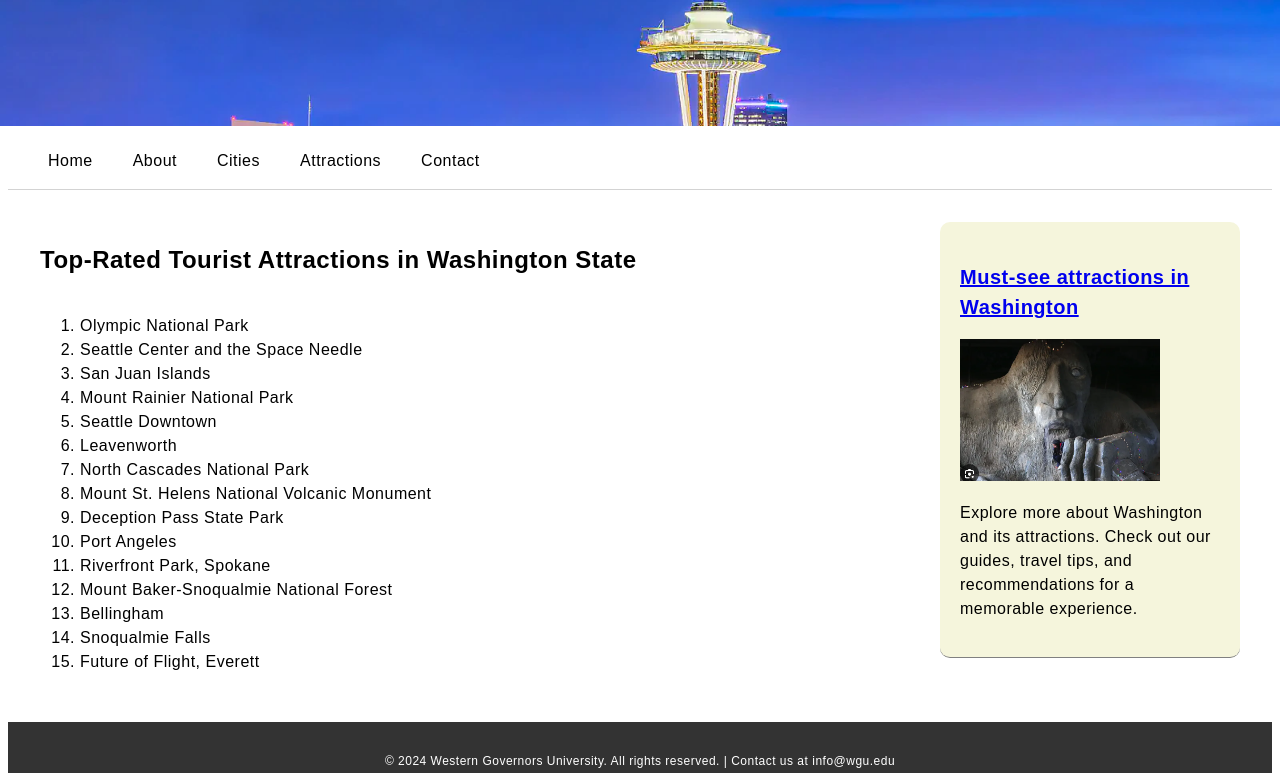
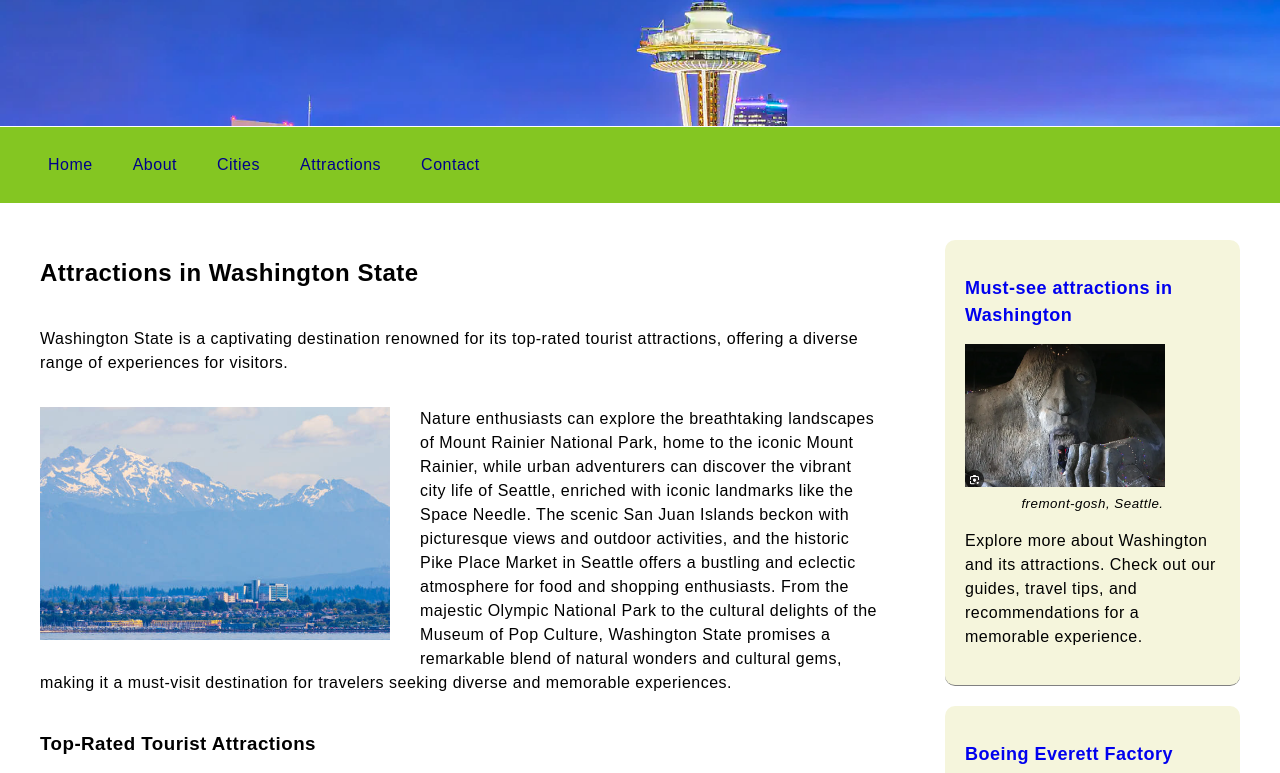
Before and after one commit to studiomy182/Web-Project-D277, a plain HTML site: page attractions.html in a window 1280 px wide. Shown: the part 166-939 px from the top of the page. Drawn offline with Linux system fonts and the light colour scheme.

Commit message:
fix bugs

```diff
--- a/attractions.html
+++ b/attractions.html
@@ -27,7 +27,25 @@
 
     <div class="container">
         <section id="main-content">
-            <h2>Top-Rated Tourist Attractions in Washington State</h2>
+            <h2>Attractions in Washington State</h2>
+            <p>
+                Washington State is a captivating destination renowned for its top-rated tourist attractions, offering a
+                diverse range of experiences for visitors.
+            </p>
+            <p> <img src="img/everett-scene.jpeg" width="250px" alt="everett-scene"
+                    style="width:350px;margin-right:30px; margin-bottom: 10px; float: left;">
+                Nature enthusiasts can explore the breathtaking landscapes of Mount Rainier National Park, home to the
+                iconic Mount Rainier, while urban adventurers can discover the vibrant city life of Seattle, enriched
+                with iconic landmarks like the Space Needle. The scenic San Juan Islands beckon with picturesque views
+                and outdoor activities, and the historic Pike Place Market in Seattle offers a bustling and eclectic
+                atmosphere for food and shopping enthusiasts. From the majestic Olympic National Park to the cultural
+                delights of the Museum of Pop Culture, Washington State promises a remarkable blend of natural wonders
+                and cultural gems, making it a must-visit destination for travelers seeking diverse and memorable
+                experiences.
+            </p>
+
+            <div>
+                <h3>Top-Rated Tourist Attractions</h3>
                 <ol>
                     <li>Olympic National Park</li>
                     <li>Seattle Center and the Space Needle</li>
@@ -45,6 +63,8 @@
                     <li>Snoqualmie Falls</li>
                     <li>Future of Flight, Everett</li>
                 </ol>
+            </div>
+
 
         </section>
 
@@ -52,9 +72,21 @@
             <div class="additional-info">
                 <h2><a href="https://www.lonelyplanet.com/usa/pacific-northwest/washington/attractions"
                         target="_blank">Must-see attractions in Washington</a></h2>
-                <img src="img/fremont-gost.png" alt="fremont-gost" class="featured-image">
+                <img src="img/fremont-gost.png" alt="fremont-gost" width="200">
+                <figcaption>fremont-gosh, Seattle.</figcaption>
+
+
                 <p>Explore more about Washington and its attractions. Check out our guides, travel tips, and
                     recommendations for a memorable experience.</p>
+            </div>
+            <div class="additional-info">
+                <h2><a href="https://en.wikipedia.org/wiki/Boeing_Everett_Factory" target="_blank">Boeing Everett
+                        Factory</a></h2>
+                <img src="img/boeing-factory.png" alt="fremont-gost" width="200">
+                <figcaption>Boeing factory, Everett</figcaption>
+                <p>The Boeing Everett Factory is an airplane assembly facility built by Boeing in Everett, Washington,
+                    United States. <a href="https://en.wikipedia.org/wiki/Boeing_Everett_Factory"
+                        target="_blank">more</a></p>
             </div>
         </aside>
     </div>
--- a/styles.css
+++ b/styles.css
@@ -1,10 +1,11 @@
-/* Reset some default browser styles */
-body, h2, h2, p, li, table, form {
+
+body,h1, h2, p, li, table, form {
   font-family: 'Arial', 'sans-serif';
   font-style: normal;
   padding: 0;
   line-height: 1.5;
   letter-spacing: .5px;
+
 }
 
 header {
@@ -28,30 +29,33 @@ h1 {
 }
 nav {
 
-  margin-top: 315px;
-  border-bottom: 1px solid lightgray;
+  margin-top: 293px;
+  margin-left: -10px;
+  background-color: rgb(132, 198, 34);
+  padding: 10px;
+  width: 100%;
+  /* border-bottom: 1px solid lightgray; */
+
 }
 nav ul {
   list-style: none;
   display: flex;
-  justify-content: left;
+
 }
 nav li {
   margin-right: 40px;
+
 }
 nav a {
   text-decoration: none;
-  color: black;
+  color: darkblue;
+
 }
 nav a:hover {
-  color: blue;
+  color: white;
 }
 nav a:active {
   color: peru;
-}
-h2 {
-  text-align: left;
-  margin-top: 20px;
 }
 
 .container {
@@ -67,7 +71,7 @@ h2 {
   flex-basis: 70%;
   display: flex;
   flex-direction: column;
-  flex-wrap: wrap;
+
 
 }
 ul {
@@ -76,30 +80,40 @@ ul {
 
 .featured-image {
   display: flex;
-  width: 200px;
+  width: 400px;
   margin-bottom: 20px;
 }
 
 
 aside {
   flex-basis: 25%;
-  margin-top: 0px;
+
+
 }
-.additional-info h2 {
-font-size: 20px;
-margin-left: 0;
+.additional-info > h2 {
+font-size: 18px;
 
 }
 .additional-info {
-background-color: beige;
-border-bottom: gray 1px solid;
-opacity: 30;
-padding: 20px;
-border-radius: 10px;
-margin-bottom: 30px;
+  padding: 5px 0px 10px 20px;
+  align-items: center;
+  background-color: beige;
+  border-bottom: gray 1px solid;
+  border-radius: 10px;
+  margin: 5px 0px 20px 5px;
+  padding: 20px;
+
+}
+
+.additional-info > ul {
+ position: relative;
+ left: -25px;
 
 
 }
+
+
+
 
 .form-container {
   max-width: 500px;
@@ -123,11 +137,31 @@ form textarea {
   padding: 10px;
   margin-bottom: 20px;
 }
+table {
+  font-size: small;
+  margin-left: auto;
+  margin-right: auto;
+  text-align: center;
+  text-decoration: underline;
+
+}
+a {
+  cursor: pointer;
+  text-decoration: none;
+}
+
+figcaption {
+  font-size: smaller;
+  font-style: italic;
+  text-align: center;
+}
 footer {
   background-color: #333;
   color: white;
-  height: 50px;
+  line-height: 100px;
   text-align: center;
-  padding: 30px 0 0 0;
+  padding: 5px;
   font-size: 12px;
+  margin-left: -10px;
+  margin-right: -10px;
 }
```
Also changed, not shown: about.html (+4 -7 lines), cities.html (+5 -8 lines), contact.html (+4 -2 lines), everett.html (+7 -5 lines), index.html (+54 -20 lines), 2 other files. Lines whose indentation alone changed are shown as unchanged.
